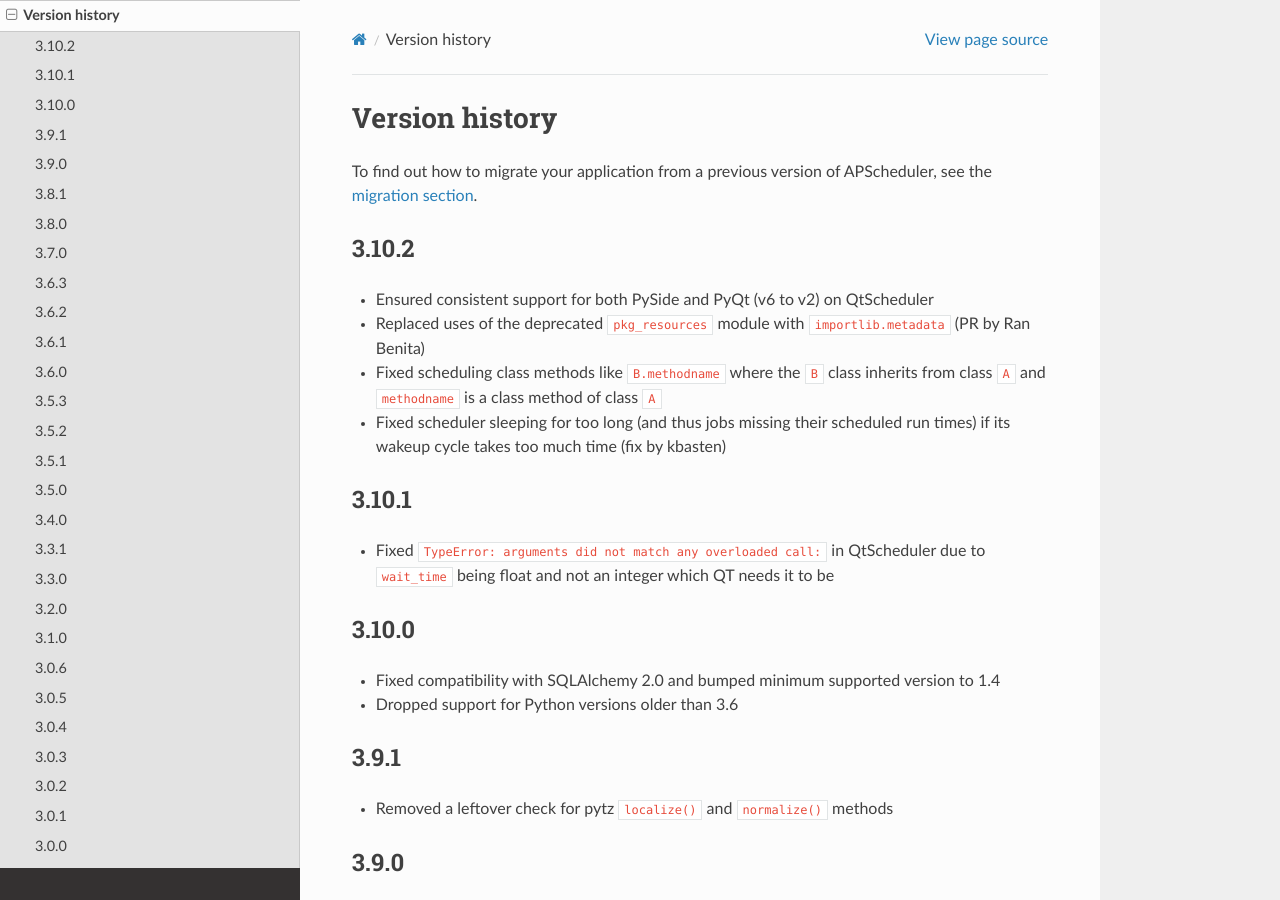
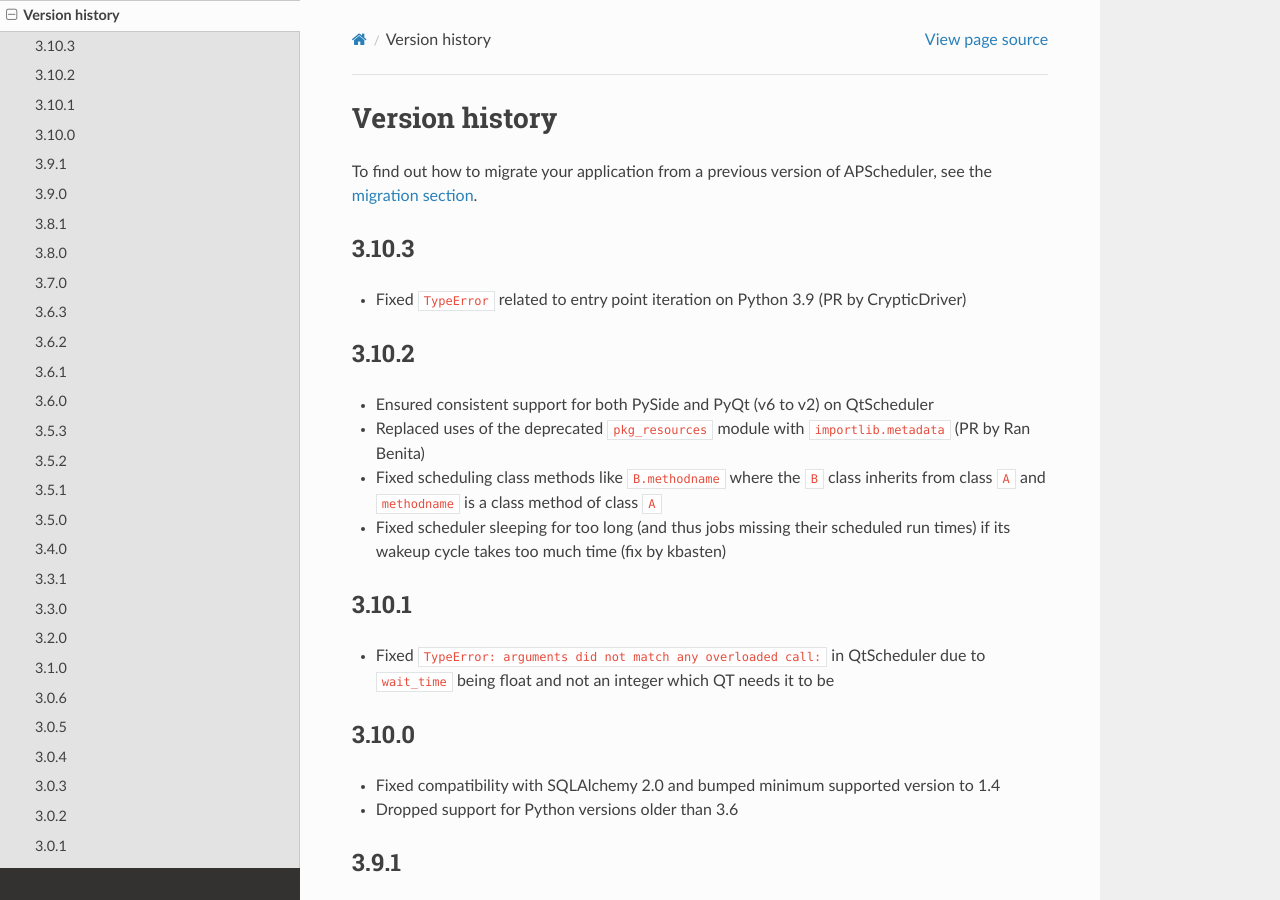
Before and after one commit to agronholm/apscheduler, a Sphinx documentation site: the page built from docs/versionhistory.rst, in a window 1280 px wide and 900 px high. Built offline with Sphinx 7.4.7 and the Read the Docs theme 2.0.0, drawn with Linux system fonts in a browser that asks for light colours.

Commit message:
Added changelog note for #773

```diff
--- a/docs/versionhistory.rst
+++ b/docs/versionhistory.rst
@@ -3,6 +3,12 @@
 
 To find out how to migrate your application from a previous version of
 APScheduler, see the :doc:`migration section <migration>`.
+
+3.10.3
+------
+
+- Fixed ``TypeError`` related to entry point iteration on Python 3.9
+  (PR by CrypticDriver)
 
 3.10.2
 ------
```
